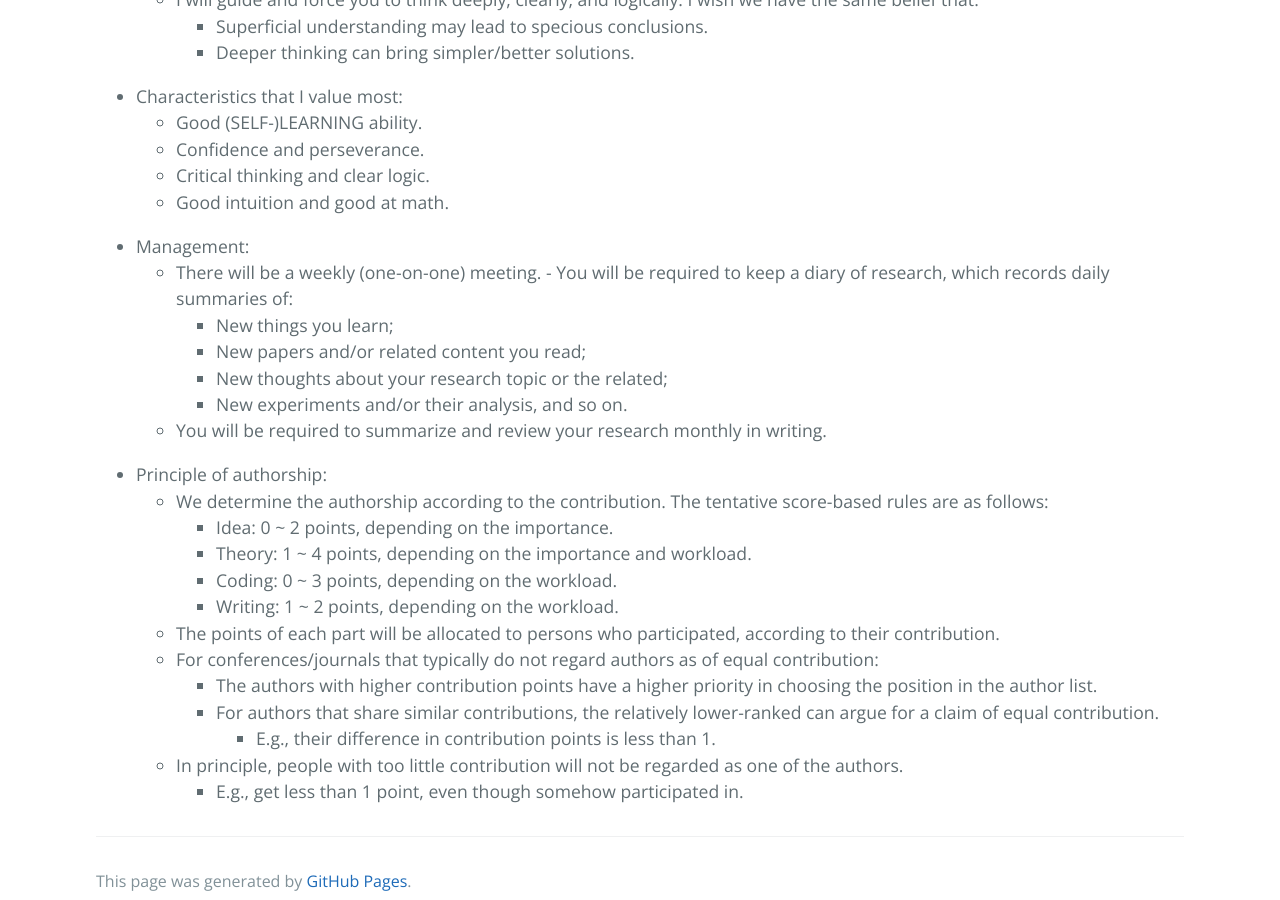
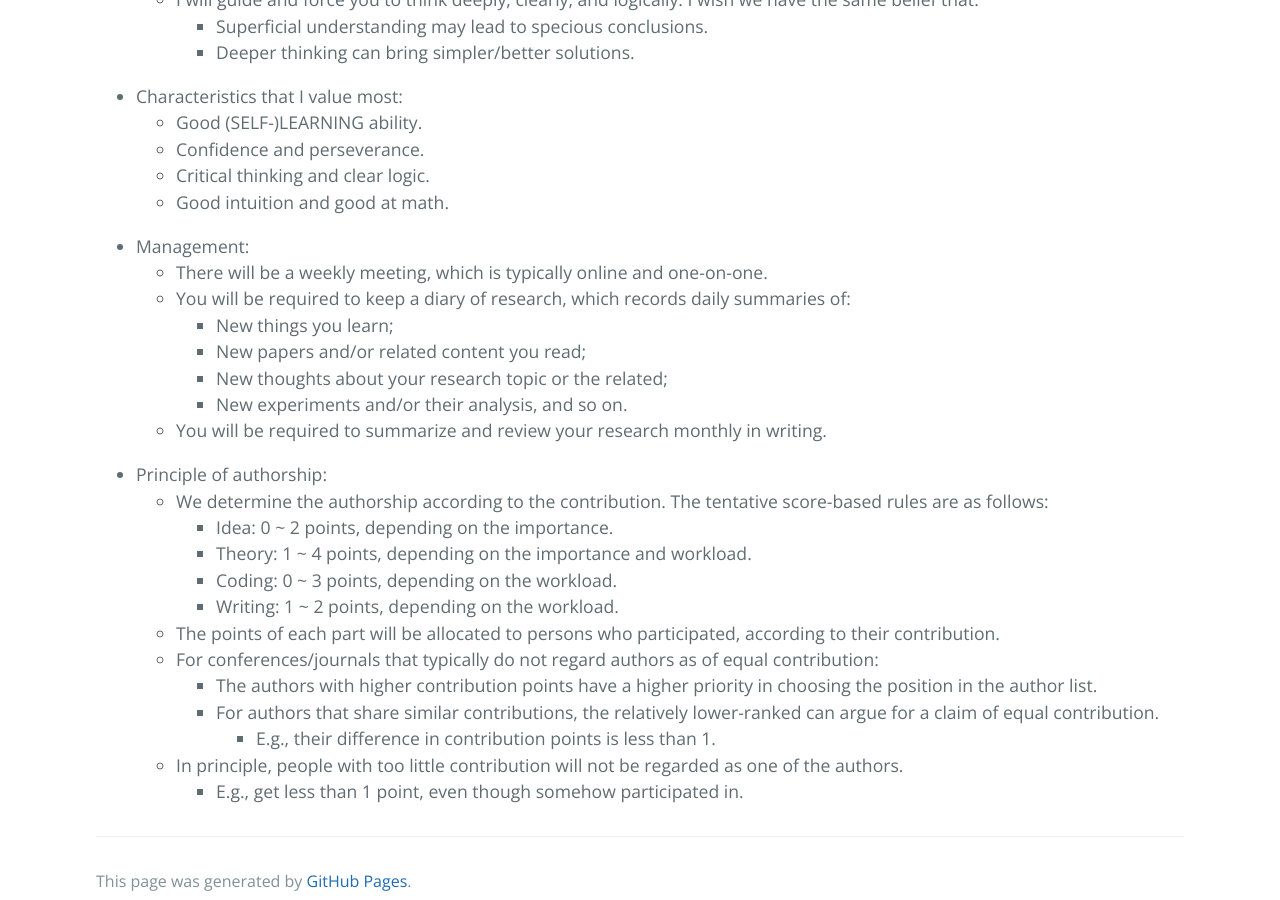
Before and after one commit to ZhimingZhou/zhimingzhou.github.io, a Jekyll site: the page built from _posts/2021-10-11-Prospective-Students.md, in a window 1280 px wide and 900 px high, scrolled down 1285 px. Built offline with Jekyll 4.4.1, drawn with Linux system fonts in a browser that asks for light colours; comment, search, counter and statistics services are not loaded.

Commit message:
Update 2021-10-11-Prospective-Students.md

```diff
--- a/_posts/2021-10-11-Prospective-Students.md
+++ b/_posts/2021-10-11-Prospective-Students.md
@@ -58,8 +58,8 @@ I’m looking for talented students with enthusiasm for fundamental research in
 
 <!--  -->
 - Management:
-	- There will be a weekly (one-on-one) meeting.
- 	- You will be required to keep a diary of research, which records daily summaries of:
+	- There will be a weekly meeting, which is typically online and one-on-one.
+	- You will be required to keep a diary of research, which records daily summaries of:
 		- New things you learn;
 		- New papers and/or related content you read;
 		- New thoughts about your research topic or the related;
```
